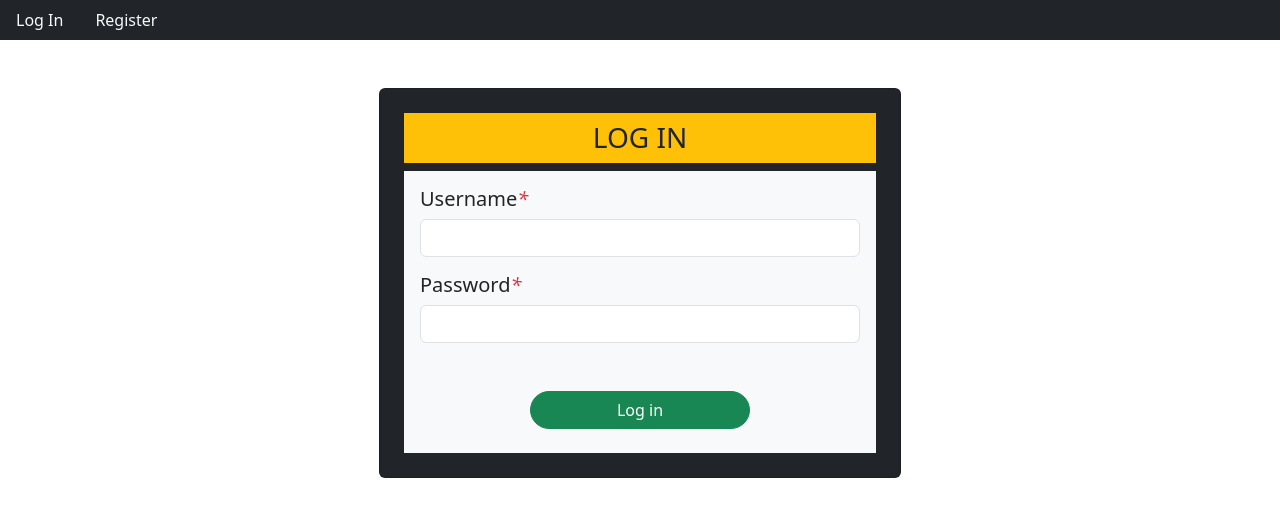
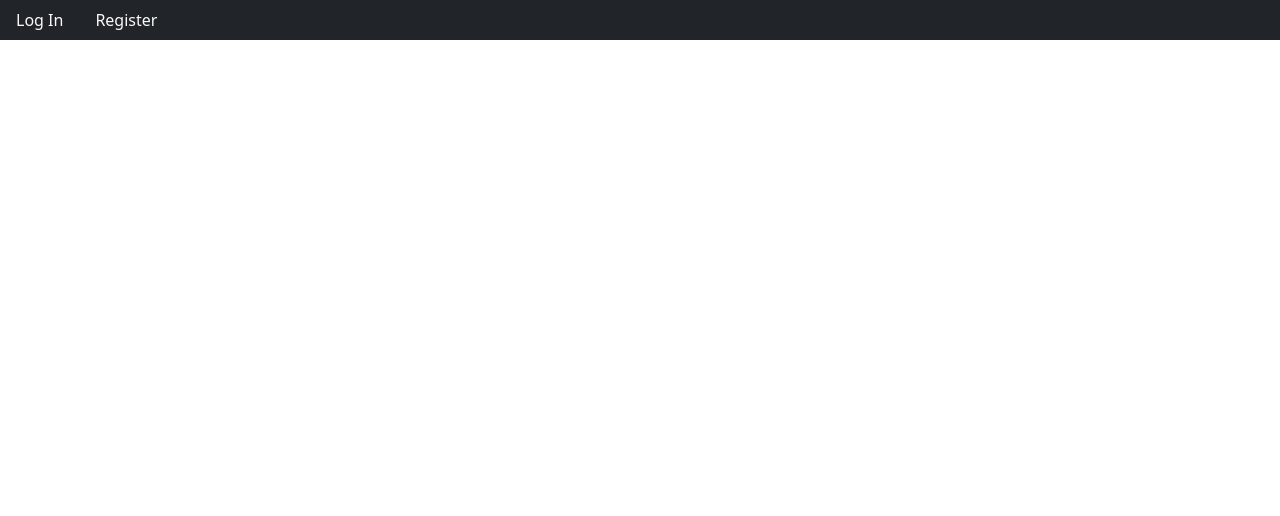
Before and after one commit to kunjal-tagline/ng-learning, an Angular app: page / in a window 1280 px wide. Shown: the top 516 px of the page. Built offline with nearby package versions, Linux system fonts and the light colour scheme.

Commit message:
routing of all pages

```diff
--- a/src/app/app-routing.module.ts
+++ b/src/app/app-routing.module.ts
@@ -1,10 +1,21 @@
 import { NgModule } from '@angular/core';
 import { RouterModule, Routes } from '@angular/router';
+import { RelativeComponent } from './relative/relative.component';
+import { TempalteDrivenComponent } from './tempalte-driven/tempalte-driven.component';
 
-const routes: Routes = [];
+const routes: Routes = [
+  {
+    path: 'login',
+    component: TempalteDrivenComponent,
+  },
+  {
+    path: 'register',
+    component: RelativeComponent,
+  },
+];
 
 @NgModule({
   imports: [RouterModule.forRoot(routes)],
-  exports: [RouterModule]
+  exports: [RouterModule],
 })
-export class AppRoutingModule { }
+export class AppRoutingModule {}
--- a/src/app/app.component.html
+++ b/src/app/app.component.html
@@ -1,10 +1,9 @@
 <div class="nav nav-bar bg-dark d-flex">
     <div class="nav-item">
-        <div class="nav-link text-light"><a>Log In</a></div>
+        <div class="nav-link text-light" [routerLink]="['login']" routerLinkActive="active"><a>Log In</a></div>
     </div>
     <div class="nav-item">
-        <div class="nav-link text-light"><a>Register</a></div>
+        <div class="nav-link text-light" [routerLink]="['register']" routerLinkActive="active"><a>Register</a></div>
     </div>
 </div>
-<app-tempalte-driven></app-tempalte-driven>
 <router-outlet></router-outlet>
--- a/src/app/app.component.scss
+++ b/src/app/app.component.scss
@@ -0,0 +1,3 @@
+.active{
+    background-color: red;
+}
```
